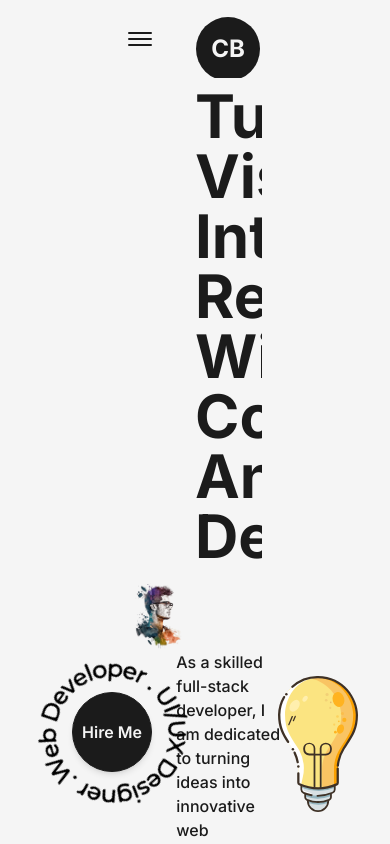
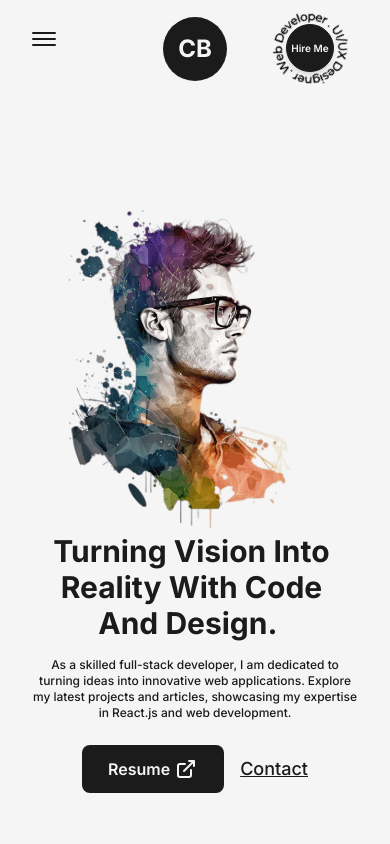
Before and after one commit to LoGiSTeRr/DanielPortfolio, a Next.js app: page / in a window 390 px wide. Shown: the top 844 px of the page. Built offline with nearby package versions, Linux system fonts and the light colour scheme.

Commit message:
half way is done

```diff
--- a/app/home/page.jsx
+++ b/app/home/page.jsx
@@ -10,13 +10,13 @@ import { LinkArrow } from "../../components/Icons";
 const MainPage = () => {
   return (
     <>
-      <Layout className="pt-0 dark:text-light">
-        <div className="flex items-center justify-between w-full">
-          <div className="w-1/2">
+      <Layout className="pt-0 dark:text-light md:pt-16 sm:pt-8">
+        <div className="flex items-center justify-between w-full lg:flex-col">
+          <div className="w-1/2 md:w-full">
             <Image
               src={ProfilePicture}
               alt="Daniel"
-              className="h-auto w-full"
+              className="h-auto w-full  lg:hidden md:inline-block md:w-full"
               priority
               sizes="
               (max-width: 768px) 100vw,
@@ -25,18 +25,18 @@ const MainPage = () => {
               "
             />
           </div>
-          <div className="w-1/2 flex flex-col items-center self-center">
+          <div className="w-1/2 flex flex-col items-center self-center lg:w-full lg:text-center">
             <AnimatedText
-              className="!text-6xl !text-left"
+              className="!text-6xl !text-left  xl:!text-5xl lg:!text-center lg:!text=6xl md:!text-5xl sm:!text-3xl"
               text="Turning Vision Into Reality With Code And Design. "
             />
-            <p className="my-4 text-base font-medium">
+            <p className="my-4 text-base font-medium md:text-sm sm:text-xs">
               As a skilled full-stack developer, I am dedicated to turning
               ideas into innovative web applications. Explore my latest
               projects and articles, showcasing my expertise in React.js and
               web development.
             </p>
-            <div className="flex items-center self-start mt-2">
+            <div className="flex items-center self-start mt-2 lg:self-center">
               <Link
                 className="flex items-center dark:border-light bg-dark text-light ease-linear duration-200 p-2.5 px-6 rounded-lg text-1g font-semibold hover:bg-light hover:text-dark border-2 border-solid border-transparent hover:border-dark"
                 href="/dummy.pdf"
--- a/app/layouts/Layout.jsx
+++ b/app/layouts/Layout.jsx
@@ -2,7 +2,7 @@ import React from "react"
 
 const Layout = ({children, className=""}) => {
   return (
-    <div className={`w-full p-32 h-full inline-block z-0 dark:bg-dark bg-light ${className}`}>
+    <div className={`w-full p-32 h-full inline-block z-0 dark:bg-dark xl:p-24 1g:p-16 md:p-12 sm:p-8 bg-light ${className}`}>
         {children}
     </div>
   )
--- a/app/layouts/Navbar.jsx
+++ b/app/layouts/Navbar.jsx
@@ -39,9 +39,9 @@ const Navbar = () => {
     }
 
     return (
-        <header className='w-full relative px-32 py-8 font-medium flex items-center justify-between text-dark dark:text-light'>
+        <header className='w-full relative px-32 py-8 font-medium flex items-center justify-between text-dark dark:text-light z-10 1g:px-16 md:px-12 sm:px-8'>
 
-            <button onClick={handleClick} className=" flex-col justify-center items-center hidden lg:flex">
+            <button onClick={handleClick} className="flex-col justify-center items-center hidden lg:flex">
                 <span className={`bg-dark dark:bg-light block transition-all duration-300 ease-linear h-0.5 w-6 rounded-sm ${isOpen ? 'rotate-45 translate-y-1.5':''}`}></span>
                 <span className={`bg-dark dark:bg-light block transition-all duration-300 ease-linear h-0.5 w-6 rounded-sm my-1 ${isOpen ? 'opacity-0':'opacity-100'}`}></span>
                 <span className={`bg-dark dark:bg-light block transition-all duration-300 ease-linear h-0.5 w-6 rounded-sm ${isOpen ? '-rotate-45 -translate-y-1.5':''}`}></span>
@@ -122,7 +122,7 @@ const Navbar = () => {
                 </> : null
             }
 
-            <div className='absolute left-[50%] top-2 gtranslate-x-[-50%]'>
+            <div className='absolute left-[50%] top-2 translate-x-[-50%]'>
                 <Logo />
             </div>
         </header>
--- a/app/page.js
+++ b/app/page.js
@@ -11,7 +11,7 @@ export default function Home() {
         <MainPage />
 
         <HireMe />
-        <div className=" absolute right-8 bottom-8 inline-block w-20">
+        <div className=" absolute right-8 bottom-8 inline-block w-20 md:hidden">
           <Image src={lightBulb} alt="Title" className="w-full h-auto" />
         </div>
       </div>
--- a/components/AnimatedText.jsx
+++ b/components/AnimatedText.jsx
@@ -32,7 +32,7 @@ const quote2 = {
 
 const AnimatedText = ({text,className = ''}) => {
   return (
-    <div className='w-full mx-auto py-2 flex items-center justify-center text-center overflow-hidden'>
+    <div className='w-full mx-auto py-2 flex items-center justify-center text-center overflow-hidden sm:py-0'>
         <motion.h1 variants={quote} initial='initial' animate='animate' className={`inline-block w-full text-dark dark:text-light font-bold capitalize ${className}`}>
             {
                 text.split(" ").map((word,index) =>
--- a/components/HireMe.jsx
+++ b/components/HireMe.jsx
@@ -4,10 +4,10 @@ import Link from "next/link";
 
 const HireMe = () => {
   return (
-    <div className='fixed left-4 bottom-4 flex items-center justifyfcenter overflow-hidden'>
-      <div className='w-48 h-auto flex items-center justify-center relative'>
+    <div className='fixed md:absolute left-4 bottom-4 flex items-center justifyfcenter overflow-hidden md:right-8 md:left-auto md:top-0 md:bottom-auto'>
+      <div className='w-48 h-auto flex items-center justify-center relative md:w-24'>
         <CircularText className={'fill-black animate-spin-slow dark:fill-light'} />
-        <Link href="mailto:abcd@gmail.com" className='flex font-semibold dark:border-light ease-linear duration-200 hover:bg-light hover:text-dark items-center justify-center absolute 1eft-1/2 top-1/2 -translate-x-0 -translate-y-1/2 bg-dark text-light shadow-md border border-solid border-dark h-20 w-20 rounded-full'>
+        <Link href="mailto:abcd@gmail.com" className='flex font-semibold dark:border-light ease-linear duration-200 hover:bg-light hover:text-dark items-center justify-center absolute 1eft-1/2 top-1/2 -translate-x-0 -translate-y-1/2 bg-dark text-light shadow-md border border-solid border-dark h-20 w-20 rounded-full md:w-12 md:h-12 md:text-[10px]'>
           Hire Me
         </Link>
       </div>
```
